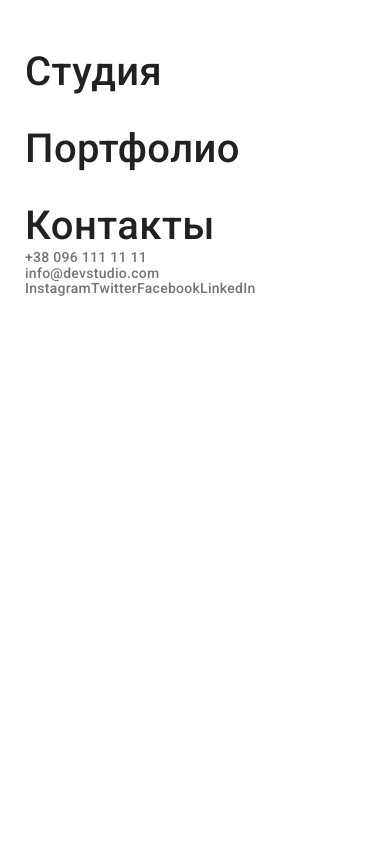
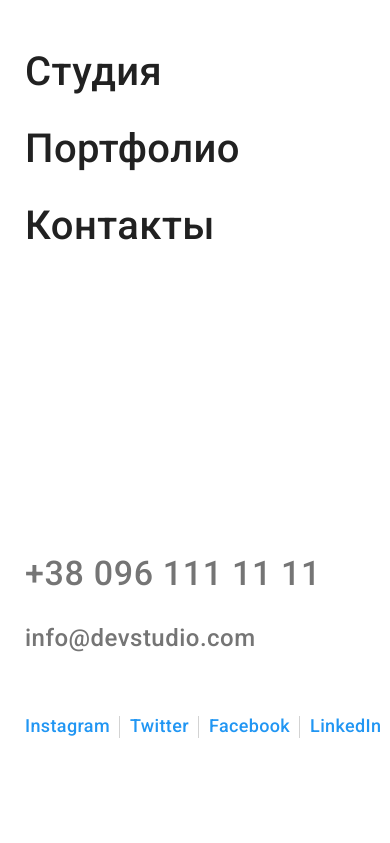
Before and after one commit to Linacolor/goit-markup-hw-08, a plain HTML site: page portfolio.html in a window 390 px wide. Shown: the top 843 px of the page. Drawn offline with Linux system fonts and the light colour scheme.

Commit message:
Наполнение меню для мобильного

```diff
--- a/portfolio.html
+++ b/portfolio.html
@@ -66,10 +66,10 @@
           </button>
           <ul class="mobile-menu__nav list">
             <li class="nav-list-item">
-              <a href="" class="nav-list-link current">Студия</a>
+              <a href="./index.html" class="nav-list-link">Студия</a>
             </li>
             <li class="nav-list-item">
-              <a href="./portfolio.html" class="nav-list-link">Портфолио</a>
+              <a href="" class="nav-list-link current">Портфолио</a>
             </li>
             <li class="nav-list-item">
               <a href="" class="nav-list-link">Контакты</a>
@@ -87,17 +87,17 @@
             </a>
           </li>
         </ul>
-        <ul class="mobile-sotial-list">
-          <li class="mobile-sotial-item">
+       <ul class="mobile-sotial-list">
+          <li class="mobile-sotial-item delimiter">
             <a href="" class="mobile-sotial-link">Instagram</a>
           </li>
-          <li class="mobile-sotial-item">
+          <li class="mobile-sotial-item delimiter">
             <a href="" class="mobile-sotial-link">Twitter</a>
           </li>
-          <li class="mobile-sotial-item">
+          <li class="mobile-sotial-item delimiter">
             <a href="" class="mobile-sotial-link">Facebook</a>
           </li>
-          <li class="mobile-sotial-item">
+          <li class="mobile-sotial-item delimiter">
             <a href="" class="mobile-sotial-link">LinkedIn</a>
           </li>
         </ul>
--- a/sass/components/_mobile-menu.scss
+++ b/sass/components/_mobile-menu.scss
@@ -61,26 +61,62 @@
       margin-bottom: 30px;
     }
   }
+  .mobile-menu-contacts {
+    margin-top: 303px;
+  }
+  .contacts-link.tel {
+    font-weight: 500;
+    font-size: 34px;
+    line-height: 1.18;
+    letter-spacing: 0.02em;
+    margin-bottom: 31px;
+  }
+  .contacts-link.mail {
+    font-weight: 500;
+    font-size: 24px;
+    line-height: 1.17;
+    letter-spacing: 0.02em;
+    margin-bottom: 64px;
+  }
 
   .mobile-sotial-list {
     display: flex;
   }
   .mobile-sotial-item {
+    padding-right: 10px;
+    &:not(:last-child) {
+      padding-right: 10px;
+      margin-right: 10px;
+    }
+  }
+  .delimiter:not(:last-child) {
+    position: relative;
+    &::after {
+      display: block;
+      position: absolute;
+      content: '';
+      height: 22px;
+      width: 1px;
+      // border: 1px solid rgba(33, 33, 33, 0.2);
+      background-color: #d3d3d3;
+      top: 0;
+      right: 0;
+    }
   }
   .mobile-sotial-link {
     display: flex;
     align-items: center;
     font-weight: 500;
-    font-size: 14px;
+    font-size: 18px;
     line-height: 1.14;
     letter-spacing: 0.02em;
-    color: var(--primary-text-color);
     text-decoration: none;
-    transition: color 250ms cubic-bezier(0.4, 0, 0.2, 1);
+    transition: text-decoration 250ms cubic-bezier(0.4, 0, 0.2, 1);
+    color: var(--accent-color);
 
     &:hover,
     &:focus {
-      color: var(--accent-color);
+      text-decoration: underline solid 2px;
     }
   }
 }
```
Also changed, not shown: index.html (+4 -4 lines), css/main.css, css/main.min.css, 2 other files.
